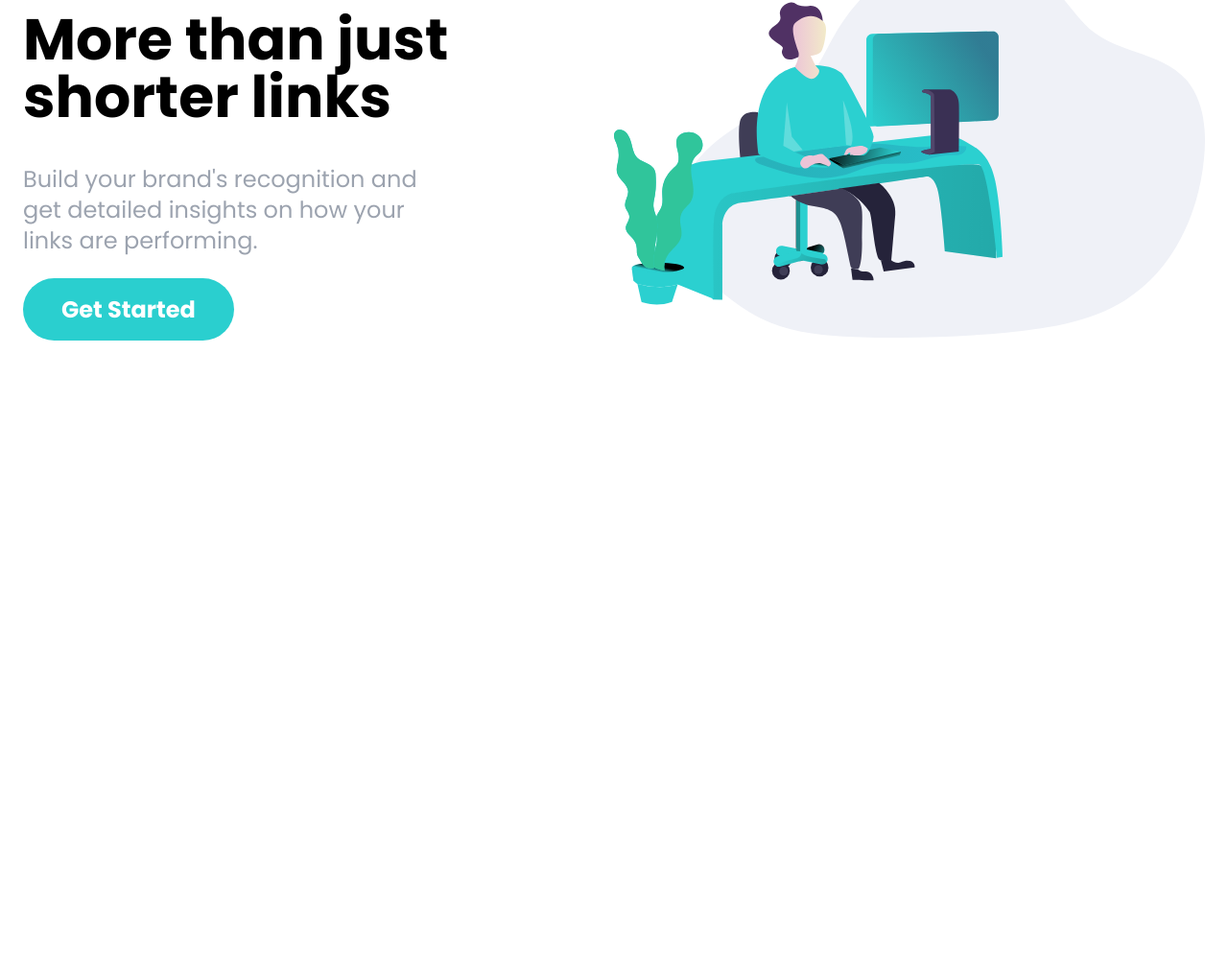
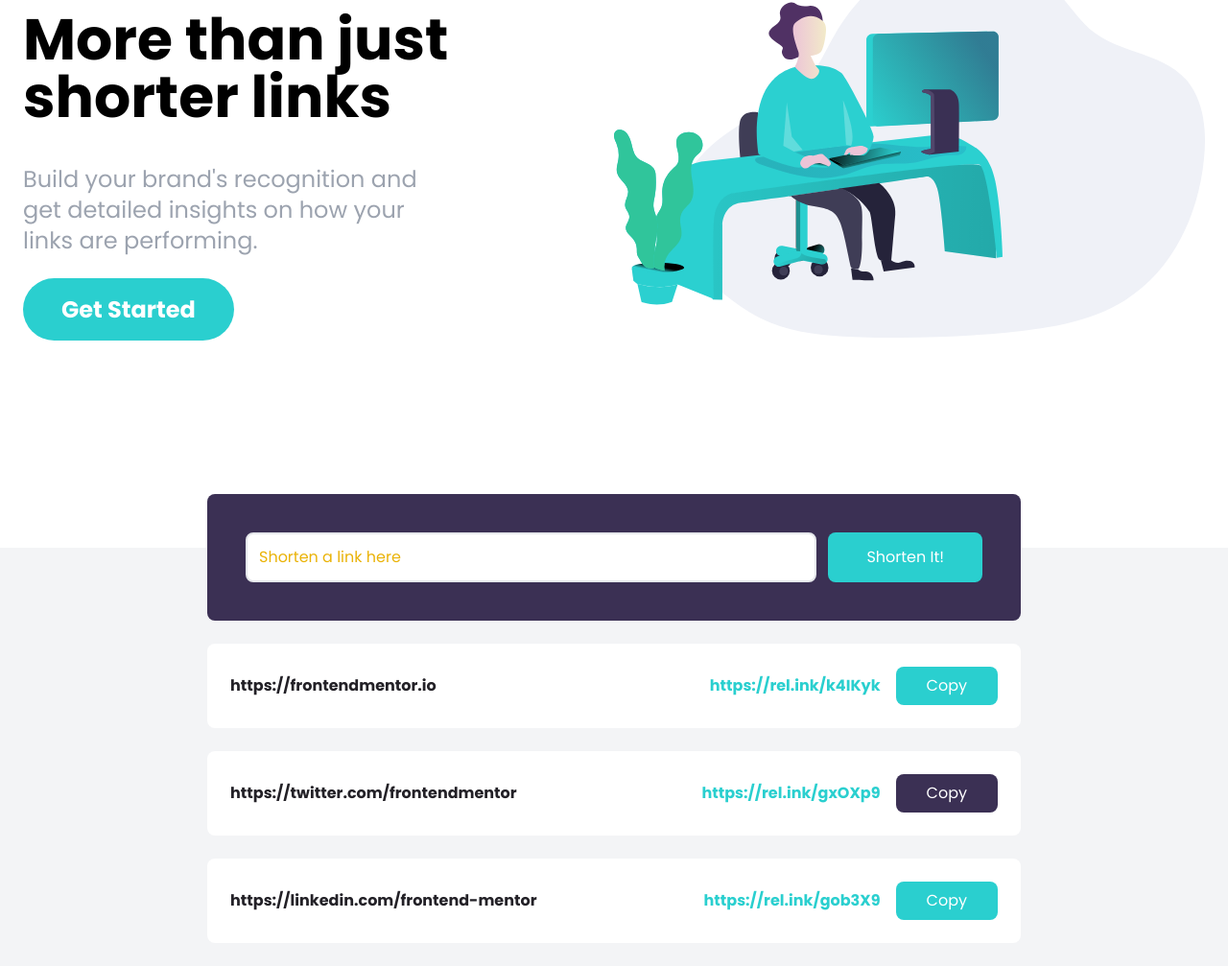
Before and after one commit to yasserfarhadi/shortly-tailwind-cli, a website: page src/index.html in a window 1280 px wide. Shown: the part 173-1180 px from the top of the page at 96% size. Before the commit the page ends 800 px from the top, so only its background shows below. Drawn offline with Linux system fonts and the light colour scheme.

Commit message:
shorten section

```diff
--- a/src/index.html
+++ b/src/index.html
@@ -87,5 +87,87 @@
         </div>
       </div>
     </section>
+
+    <!-- Shorten Section -->
+
+    <section id="shorten" class="relative bg-gray-100">
+      <!-- Shorten Container -->
+      <div class="max-w-4xl mx-auto p-6 space-y-6">
+        <!-- Form -->
+        <form
+          action="#"
+          id="link-form"
+          class="relative flex flex-col w-full p-10 -mt-20 space-y-4 bg-darkViolet rounded-lg md:flex-row md:space-y-0 md:space-x-3"
+        >
+          <input
+            placeholder="Shorten a link here"
+            id="link-input"
+            type="text"
+            class="flex-1 p-3 border-2 rounded-lg placeholder-yellow-500 focus:outline-none"
+          />
+          <button
+            type="submit"
+            class="px-10 py-3 text-white bg-cyan rounded-lg hover:bg-cyan-light focus:outline-none md:py-2"
+          >
+            Shorten It!
+          </button>
+        </form>
+        <!-- Link 1 -->
+        <div
+          class="flex flex-col items-center justify-between w-full p-6 bg-white rounded-lg md:flex-row"
+        >
+          <p class="font-bold text-center text-veryDarkViolet md:text-left">
+            https://frontendmentor.io
+          </p>
+          <div
+            class="flex flex-col items-center justify-end flex-1 space-x-4 space-y-2 md:flex-row md:space-y-0"
+          >
+            <div class="font-bold text-cyan">https://rel.ink/k4IKyk</div>
+            <button
+              class="p-2 px-8 text-white bg-cyan rounded-lg hover:opacity-70 focus:outline-none"
+            >
+              Copy
+            </button>
+          </div>
+        </div>
+        <!-- Link 2 -->
+        <div
+          class="flex flex-col items-center justify-between w-full p-6 bg-white rounded-lg md:flex-row"
+        >
+          <p class="font-bold text-center text-veryDarkViolet md:text-left">
+            https://twitter.com/frontendmentor
+          </p>
+          <div
+            class="flex flex-col items-center justify-end flex-1 space-x-4 space-y-2 md:flex-row md:space-y-0"
+          >
+            <div class="font-bold text-cyan">https://rel.ink/gxOXp9</div>
+            <button
+              class="p-2 px-8 text-white bg-darkViolet rounded-lg hover:opacity-70 focus:outline-none"
+            >
+              Copy
+            </button>
+          </div>
+        </div>
+        <!-- Link 3 -->
+        <div
+          class="flex flex-col items-center justify-between w-full p-6 bg-white rounded-lg md:flex-row"
+        >
+          <p class="font-bold text-center text-veryDarkViolet md:text-left">
+            https://linkedin.com/frontend-mentor
+          </p>
+          <div
+            class="flex flex-col items-center justify-end flex-1 space-x-4 space-y-2 md:flex-row md:space-y-0"
+          >
+            <div class="font-bold text-cyan">https://rel.ink/gob3X9</div>
+            <button
+              class="p-2 px-8 text-white bg-cyan rounded-lg hover:opacity-70 focus:outline-none"
+            >
+              Copy
+            </button>
+          </div>
+        </div>
+        </div>
+      </div>
+    </section>
   </body>
 </html>
```
Also changed, not shown: src/input.css (line endings or trailing spaces), src/styles.css.
